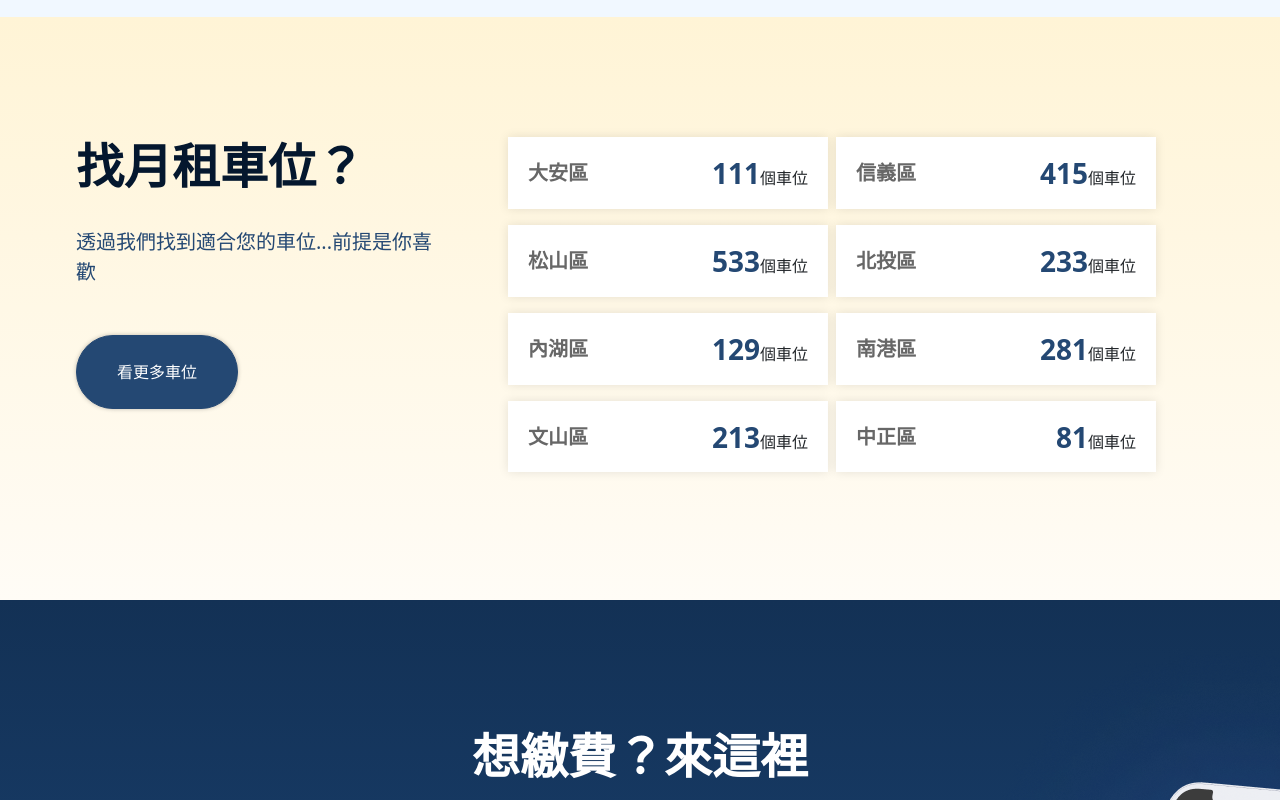
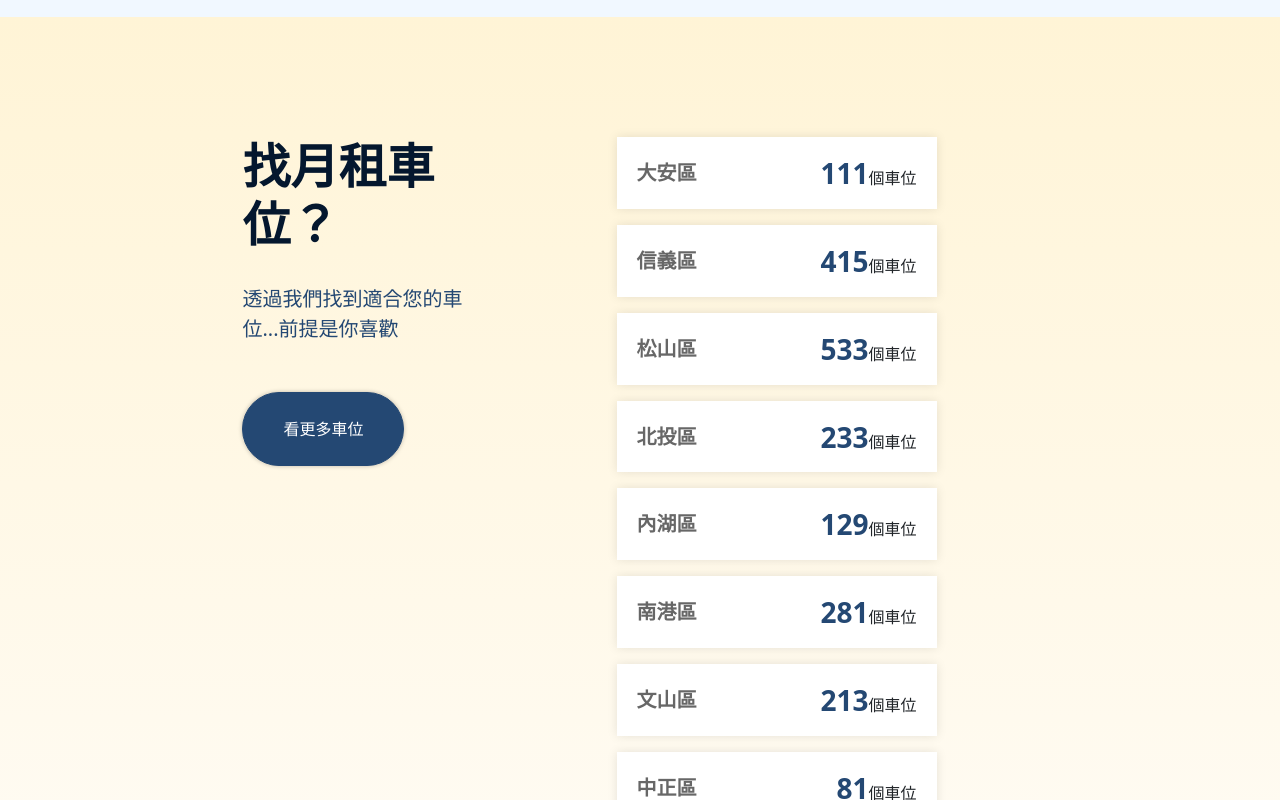
Before and after one commit to mitwitCTC/taipeiparking, a Vue app: page / in a window 1280 px wide. Shown: the part 1220-2020 px from the top of the page. Built offline with nearby package versions, Linux system fonts and the light colour scheme; no server answers.

Commit message:
feat: Modify container width

```diff
--- a/src/assets/scss/_variables.scss
+++ b/src/assets/scss/_variables.scss
@@ -584,11 +584,11 @@ $grid-breakpoints: (
 
 // scss-docs-start container-max-widths
 $container-max-widths: (
-  sm: 90vw,
-  md: 90vw,
-  lg: 90vw,
-  xl: 90vw,
-  xxl:90vw,
+  sm: 80vw,
+  md: 64vw,
+  lg: 64vw,
+  xl: 64vw,
+  xxl:64vw,
 ) !default;
 // scss-docs-end container-max-widths
 
```
